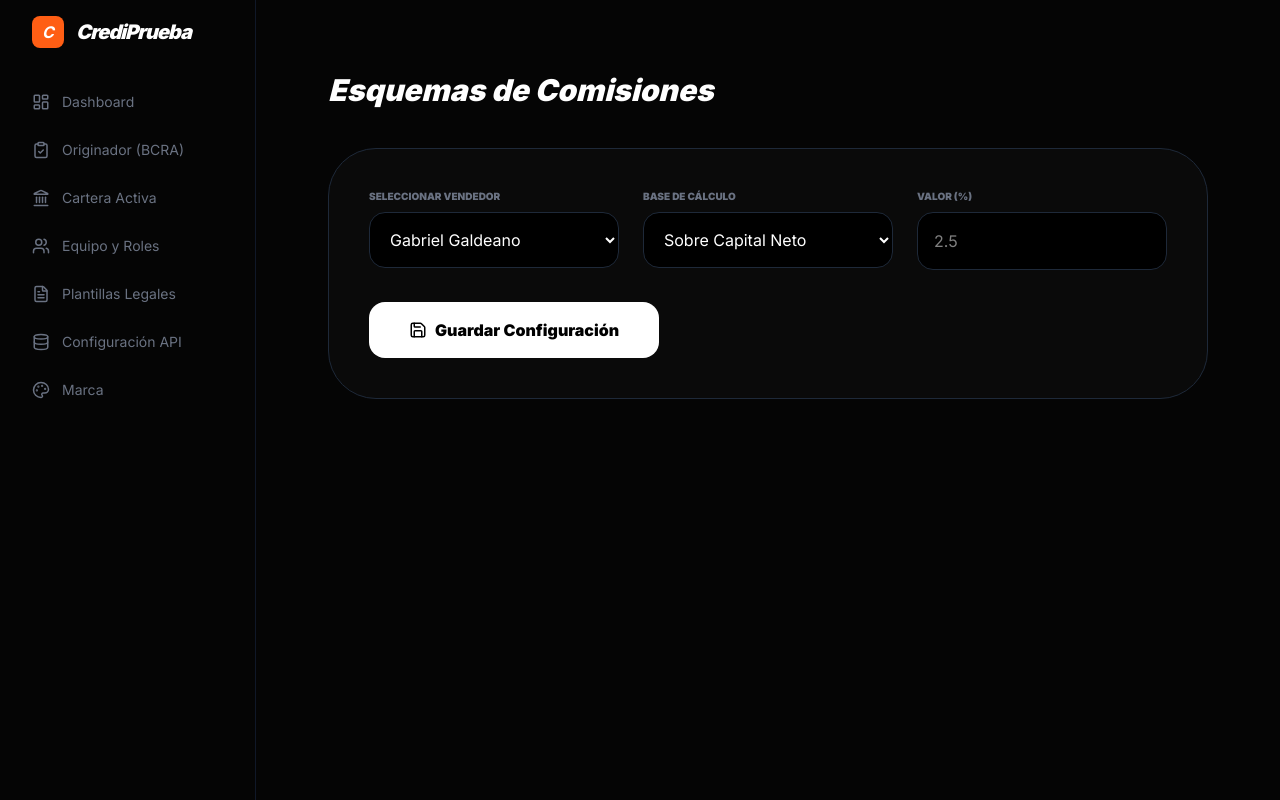
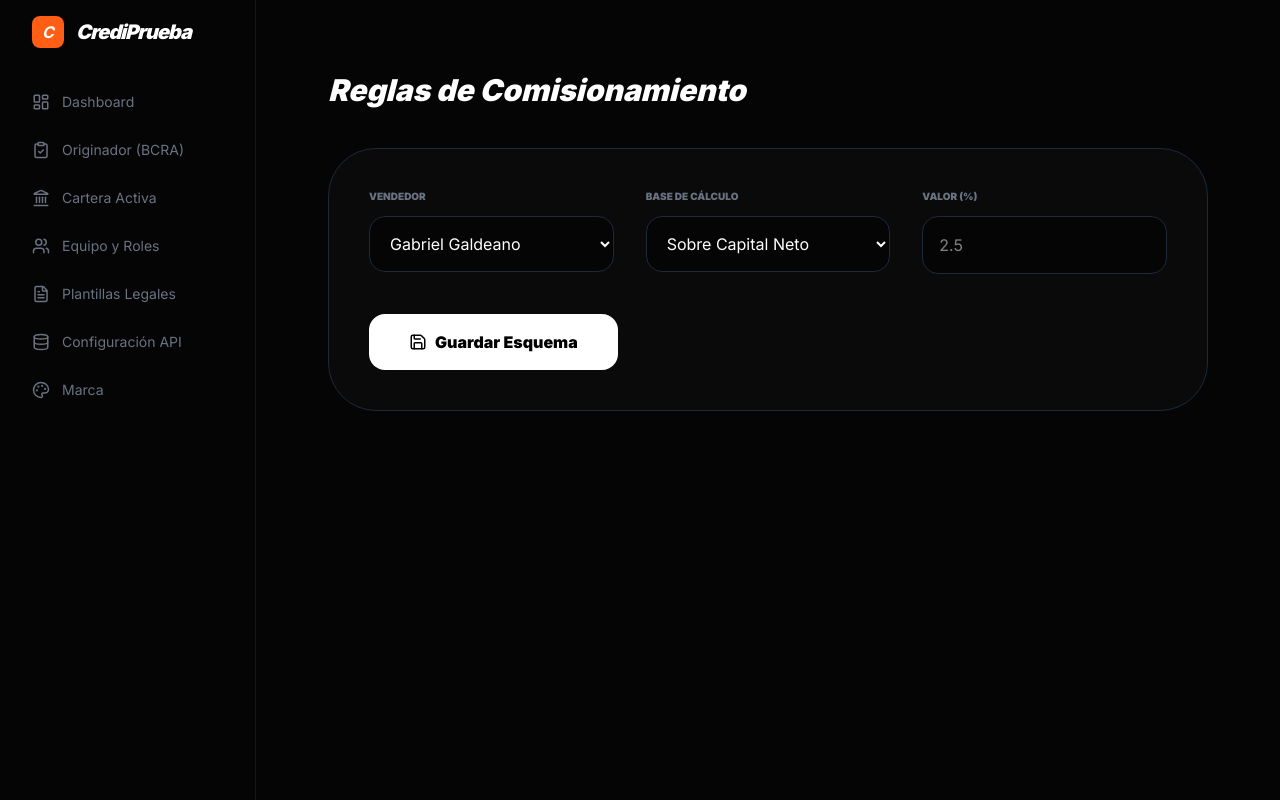
Before and after one commit to gabrielgmza/simply-originacion, a Next.js app: page /dashboard/gerencia/comisiones in a window 1280 px wide. Built offline with nearby package versions, Linux system fonts and the light colour scheme; no server answers.

Commit message:
feat: seller commissions engine with real-time dashboard tracking

```diff
--- a/app/dashboard/gerencia/comisiones/page.tsx
+++ b/app/dashboard/gerencia/comisiones/page.tsx
@@ -1,33 +1,34 @@
 "use client";
-import { Save, Percent, Users, ShieldCheck } from "lucide-react";
+import { Save, Percent, UserCheck } from "lucide-react";
 
-export default function AdminComisiones() {
+export default function ConfigComisiones() {
   return (
     <div className="p-10">
-      <h1 className="text-3xl font-black text-white italic mb-10">Esquemas de Comisiones</h1>
-      <div className="bg-[#0A0A0A] border border-gray-800 p-10 rounded-[48px] space-y-8">
-        <div className="grid grid-cols-1 md:grid-cols-3 gap-6">
+      <h1 className="text-3xl font-black text-white italic mb-10">Reglas de Comisionamiento</h1>
+      <div className="bg-[#0A0A0A] border border-gray-800 p-10 rounded-[48px]">
+        <div className="grid grid-cols-1 md:grid-cols-3 gap-8">
           <div>
-            <label className="text-[10px] font-black text-gray-500 uppercase block mb-2">Seleccionar Vendedor</label>
-            <select className="w-full bg-black border border-gray-800 p-4 rounded-2xl text-white outline-none">
+            <label className="text-[10px] font-black text-gray-500 uppercase mb-3 block">Vendedor</label>
+            <select className="w-full bg-[#050505] border border-gray-800 p-4 rounded-2xl text-white outline-none">
               <option>Gabriel Galdeano</option>
+              <option>Vendedor Prueba 2</option>
             </select>
           </div>
           <div>
-            <label className="text-[10px] font-black text-gray-500 uppercase block mb-2">Base de Cálculo</label>
-            <select className="w-full bg-black border border-gray-800 p-4 rounded-2xl text-white outline-none">
+            <label className="text-[10px] font-black text-gray-500 uppercase mb-3 block">Base de Cálculo</label>
+            <select className="w-full bg-[#050505] border border-gray-800 p-4 rounded-2xl text-white outline-none">
               <option value="NETO">Sobre Capital Neto</option>
-              <option value="BRUTO">Sobre Capital Bruto</option>
-              <option value="FIJO">Monto Fijo por Operación</option>
+              <option value="BRUTO">Sobre Capital Bruto (con gastos)</option>
+              <option value="FIJO">Monto Fijo por Crédito</option>
             </select>
           </div>
           <div>
-            <label className="text-[10px] font-black text-gray-500 uppercase block mb-2">Valor (%)</label>
-            <input type="number" placeholder="2.5" className="w-full bg-black border border-gray-800 p-4 rounded-2xl text-white outline-none" />
+            <label className="text-[10px] font-black text-gray-500 uppercase mb-3 block">Valor (%)</label>
+            <input type="number" step="0.1" className="w-full bg-[#050505] border border-gray-800 p-4 rounded-2xl text-white outline-none" placeholder="2.5" />
           </div>
         </div>
-        <button className="bg-white text-black px-10 py-4 rounded-2xl font-black hover:bg-gray-200 transition-all flex items-center gap-2">
-          <Save size={18}/> Guardar Configuración
+        <button className="mt-10 bg-white text-black px-10 py-4 rounded-2xl font-black flex items-center gap-2">
+          <Save size={18}/> Guardar Esquema
         </button>
       </div>
     </div>
--- a/app/dashboard/vendedor/page.tsx
+++ b/app/dashboard/vendedor/page.tsx
@@ -1,25 +1,41 @@
 "use client";
-import { TrendingUp, Award, DollarSign, FileCheck, Users } from "lucide-react";
+import { TrendingUp, Award, DollarSign, FileCheck } from "lucide-react";
 
 export default function DashboardVendedor() {
-  const stats = { ops: 12, capital: 1540000, comisiones: 38500 };
+  const stats = {
+    operacionesMes: 14,
+    capitalColocado: 1850000,
+    comisionesAcumuladas: 46250
+  };
 
   return (
-    <div className="p-10 animate-in fade-in duration-700">
-      <h1 className="text-3xl font-black text-white italic mb-10 tracking-tighter">Panel de Ventas</h1>
-      <div className="grid grid-cols-1 md:grid-cols-3 gap-6">
+    <div className="p-10 animate-in fade-in duration-500">
+      <h1 className="text-3xl font-black text-white italic mb-10 tracking-tighter">Mi Producción</h1>
+
+      <div className="grid grid-cols-1 md:grid-cols-3 gap-6 mb-10">
+        <div className="bg-[#0A0A0A] border border-gray-800 p-8 rounded-[40px] border-l-4 border-l-blue-600">
+          <p className="text-[10px] font-black text-gray-500 uppercase tracking-widest flex items-center gap-2">
+            <FileCheck size={14}/> Legajos Liquidados
+          </p>
+          <p className="text-3xl font-black text-white mt-2">{stats.operacionesMes}</p>
+        </div>
+
         <div className="bg-[#0A0A0A] border border-gray-800 p-8 rounded-[40px]">
-          <p className="text-[10px] font-black text-gray-500 uppercase flex items-center gap-2"><FileCheck size={14}/> Legajos</p>
-          <p className="text-3xl font-black text-white mt-2">{stats.ops}</p>
+          <p className="text-[10px] font-black text-gray-500 uppercase tracking-widest">Capital Colocado</p>
+          <p className="text-3xl font-black text-white mt-2">${stats.capitalColocado.toLocaleString()}</p>
         </div>
-        <div className="bg-[#0A0A0A] border border-gray-800 p-8 rounded-[40px]">
-          <p className="text-[10px] font-black text-gray-500 uppercase">Capital Colocado</p>
-          <p className="text-3xl font-black text-white mt-2">${stats.capital.toLocaleString()}</p>
+
+        <div className="bg-blue-600 p-8 rounded-[40px] shadow-2xl shadow-blue-900/20">
+          <p className="text-[10px] font-black text-white/60 uppercase tracking-widest flex items-center gap-2">
+            <Award size={14}/> Mis Comisiones (ARS)
+          </p>
+          <p className="text-3xl font-black text-white mt-2">${stats.comisionesAcumuladas.toLocaleString()}</p>
         </div>
-        <div className="bg-blue-600 p-8 rounded-[40px] shadow-xl">
-          <p className="text-[10px] font-black text-white/60 uppercase flex items-center gap-2"><Award size={14}/> Mis Ganancias</p>
-          <p className="text-3xl font-black text-white mt-2">${stats.comisiones.toLocaleString()}</p>
-        </div>
+      </div>
+
+      <div className="bg-[#0A0A0A] border border-gray-800 p-8 rounded-[48px]">
+        <h3 className="text-white font-bold mb-4">Próximos Cobros</h3>
+        <p className="text-gray-500 text-sm">Tus comisiones se calculan sobre el capital neto liquidado al 2.5%.</p>
       </div>
     </div>
   );
```
